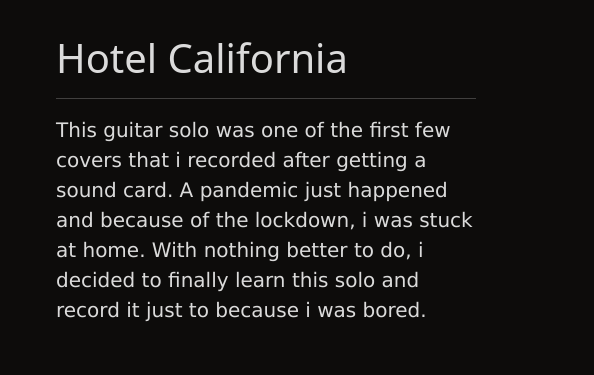
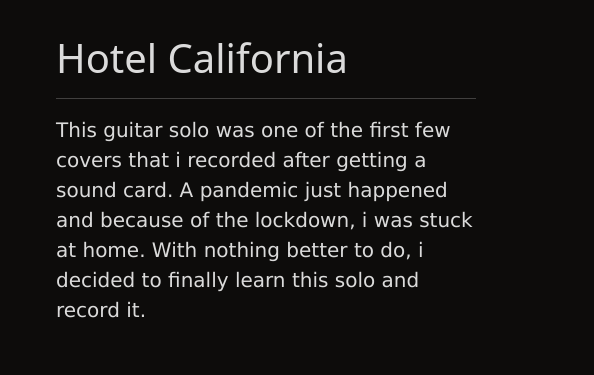
Before and after one commit to Albrt2002/personal_web, a plain HTML site: page projects.html in a window 1280 px wide. Shown: the part 306-681 px from the top of the page, 686-1280 px from the left. Drawn offline with nearby package versions, Linux system fonts and the light colour scheme.

Commit message:
Update projects.html

```diff
--- a/projects.html
+++ b/projects.html
@@ -133,7 +133,7 @@ crossorigin="anonymous">
 					<hr>
 					<p>This guitar solo was one of the first few covers that i recorded after getting a sound card.
 					A pandemic just happened and because of the lockdown, i was stuck at home. With nothing better to do,
-					i decided to finally learn this solo and record it just to because i was bored.
+					i decided to finally learn this solo and record it.
 					</p>
 
 				</div>
```
